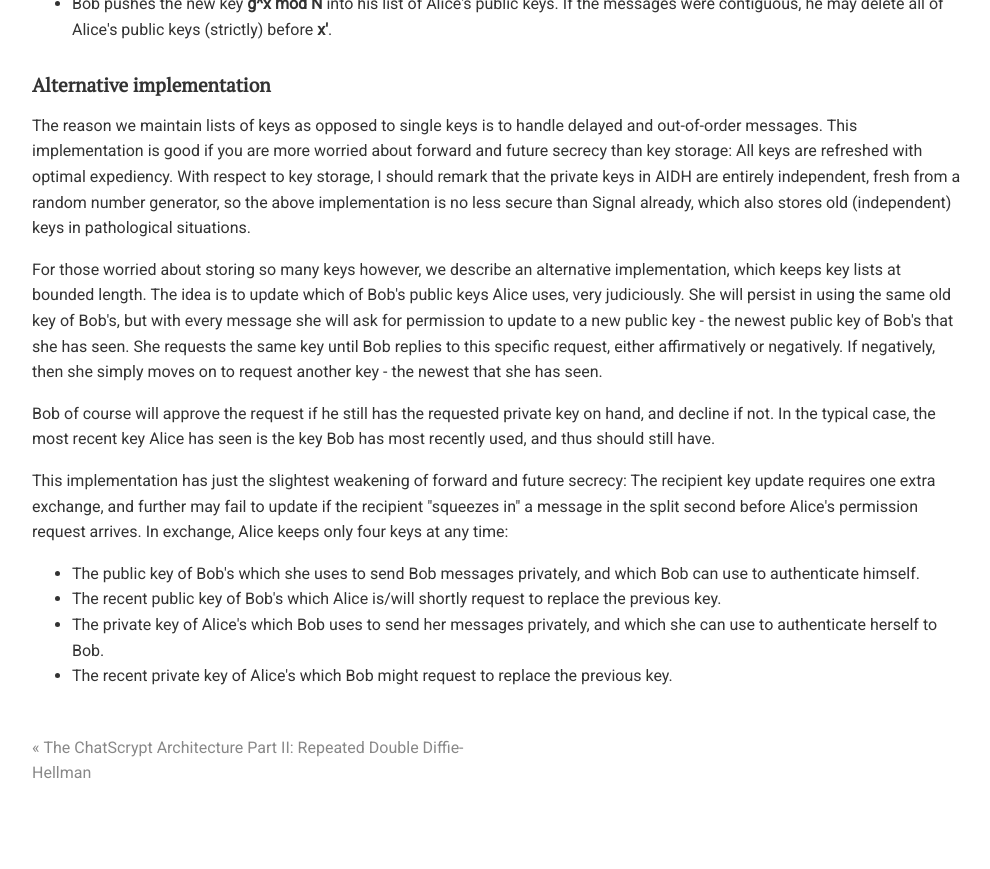
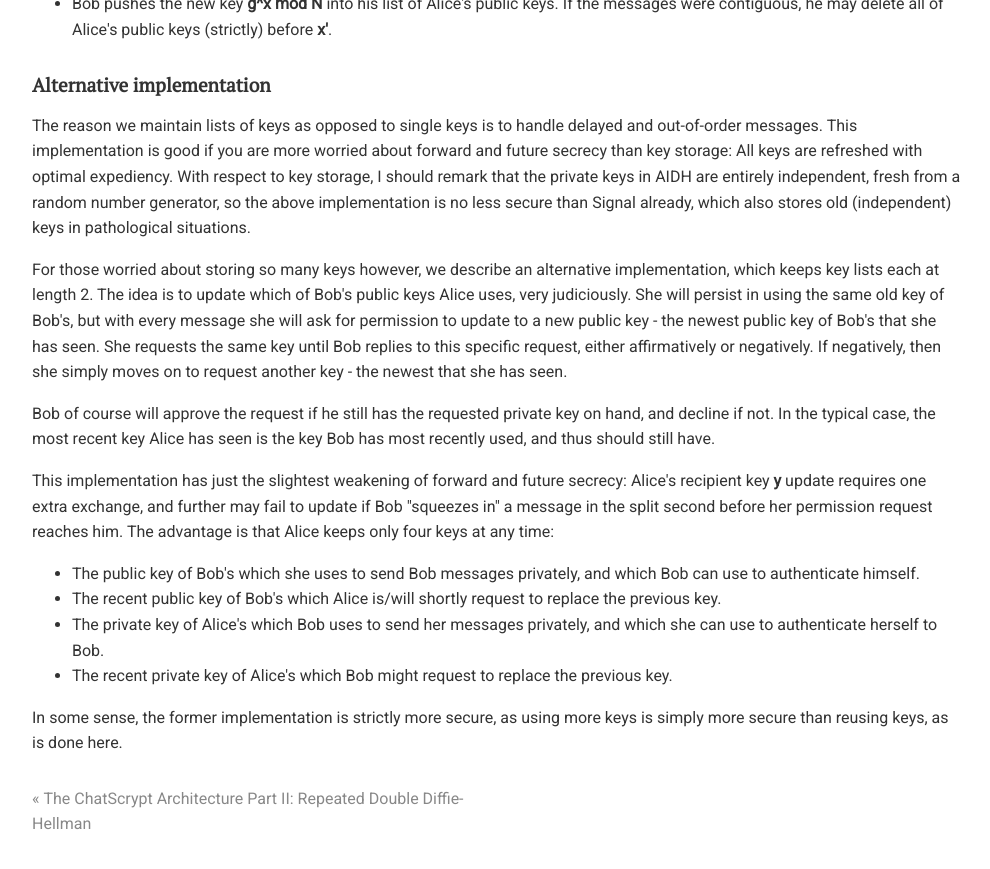
Before and after one commit to chatscrypt/chatscrypt.github.io, a Jekyll site: the page built from _posts/2020-01-23-the-chatscrypt-architecture-part-iii-authenticated-inductive-diffie-hellman.html, in a window 1280 px wide and 900 px high, scrolled down 2531 px. Shown: the top 869 px of the window, without its empty margins (143-1133 px from the left). Built offline with Jekyll 4.4.1, drawn with Linux system fonts in a browser that asks for light colours; comment, search, counter and statistics services are not loaded; some of the changed text lies outside the part shown.

Commit message:
Update 2020-01-23-the-chatscrypt-architecture-part-iii-authenticated-inductive-diffie-hellman.html

```diff
--- a/_posts/2020-01-23-the-chatscrypt-architecture-part-iii-authenticated-inductive-diffie-hellman.html
+++ b/_posts/2020-01-23-the-chatscrypt-architecture-part-iii-authenticated-inductive-diffie-hellman.html
@@ -32,7 +32,7 @@ I came up with the Authenticated Inductive Diffie-Hellman (AIDH) protocol as I f
 <li>A list of Bob's most recent public encryption keys, with newest key <b>g^y mod N</b>. Typically long, with length equal to how many messages Bob has sent without Alice's reply.
 </ul>
 
-<p>In the alternative/augmented implementation discussed at the end, there would be no need for lists; each would be length 1.
+<p>In the alternative/augmented implementation discussed at the end, there would be no need for lists; each would be length 2.
 
 
 <h2>Initialization</h2>
@@ -89,11 +89,11 @@ For authentication, Bob searches for <b>x'</b> in his list of Alice's public key
 
 The reason we maintain lists of keys as opposed to single keys is to handle delayed and out-of-order messages. This implementation is good if you are more worried about forward and future secrecy than key storage: All keys are refreshed with optimal expediency. With respect to key storage, I should remark that the private keys in AIDH are entirely independent, fresh from a random number generator, so the above implementation is no less secure than Signal already, which also stores old (independent) keys in pathological situations.
 
-<p> For those worried about storing so many keys however, we describe an alternative implementation, which keeps key lists at bounded length. The idea is to update which of Bob's public keys Alice uses, very judiciously. She will persist in using the same old key of Bob's, but with every message she will ask for permission to update to a new public key - the newest public key of Bob's that she has seen. She requests the same key until Bob replies to this specific request, either affirmatively or negatively. If negatively, then she simply moves on to request another key - the newest that she has seen.
+<p> For those worried about storing so many keys however, we describe an alternative implementation, which keeps key lists each at length 2. The idea is to update which of Bob's public keys Alice uses, very judiciously. She will persist in using the same old key of Bob's, but with every message she will ask for permission to update to a new public key - the newest public key of Bob's that she has seen. She requests the same key until Bob replies to this specific request, either affirmatively or negatively. If negatively, then she simply moves on to request another key - the newest that she has seen.
 
 <p>Bob of course will approve the request if he still has the requested private key on hand, and decline if not. In the typical case, the most recent key Alice has seen is the key Bob has most recently used, and thus should still have.
 
- <p>This implementation has just the slightest weakening of forward and future secrecy: The recipient key update requires one extra exchange, and further may fail to update if the recipient "squeezes in" a message in the split second before Alice's permission request arrives. In exchange, Alice keeps only four keys at any time:
+ <p>This implementation has just the slightest weakening of forward and future secrecy: Alice's recipient key <b>y</b> update requires one extra exchange, and further may fail to update if Bob "squeezes in" a message in the split second before her permission request reaches him. The advantage is that Alice keeps only four keys at any time:
 
 <ul>
 <li>The public key of Bob's which she uses to send Bob messages privately, and which Bob can use to authenticate himself.
@@ -101,3 +101,5 @@ The reason we maintain lists of keys as opposed to single keys is to handle dela
 <li>The private key of Alice's which Bob uses to send her messages privately, and which she can use to authenticate herself to Bob.
 <li>The recent private key of Alice's which Bob might request to replace the previous key.
 </ul>
+
+In some sense, the former implementation is strictly more secure, as using more keys is simply more secure than reusing keys, as is done here.
```
